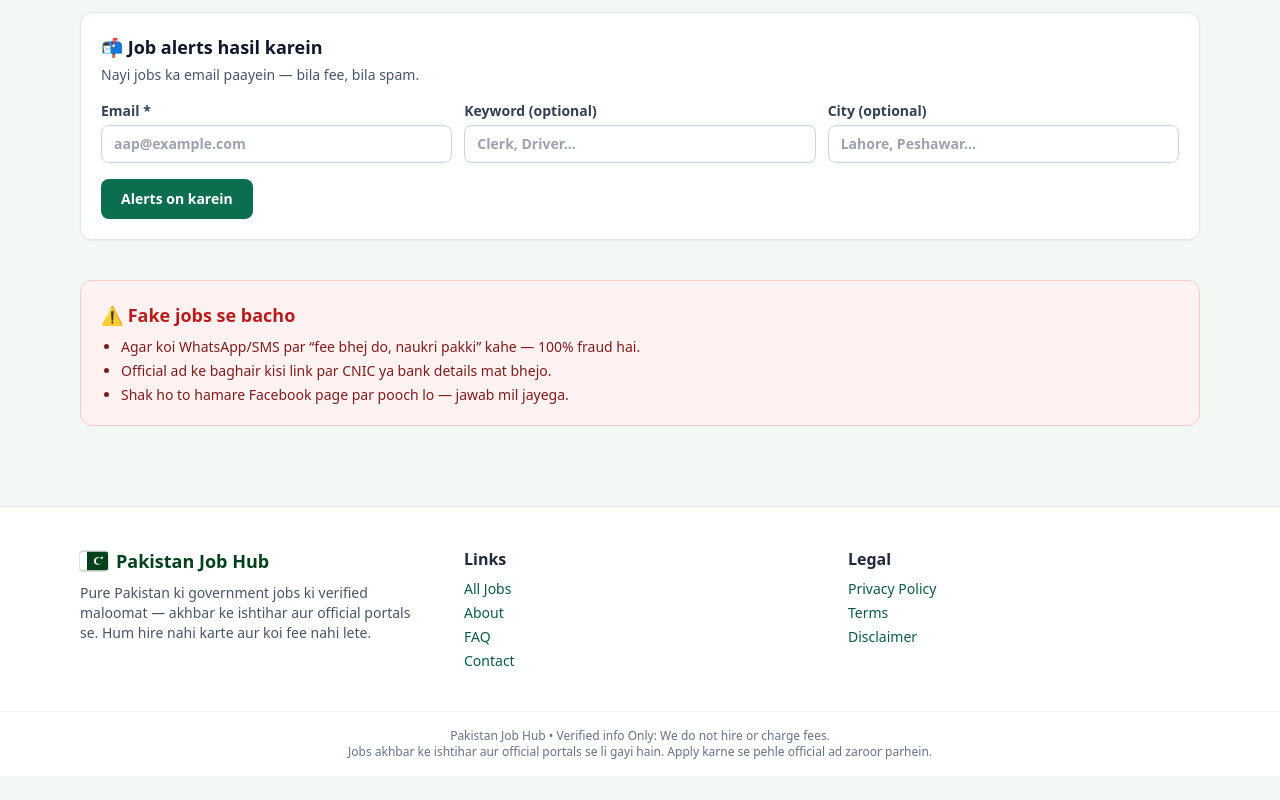
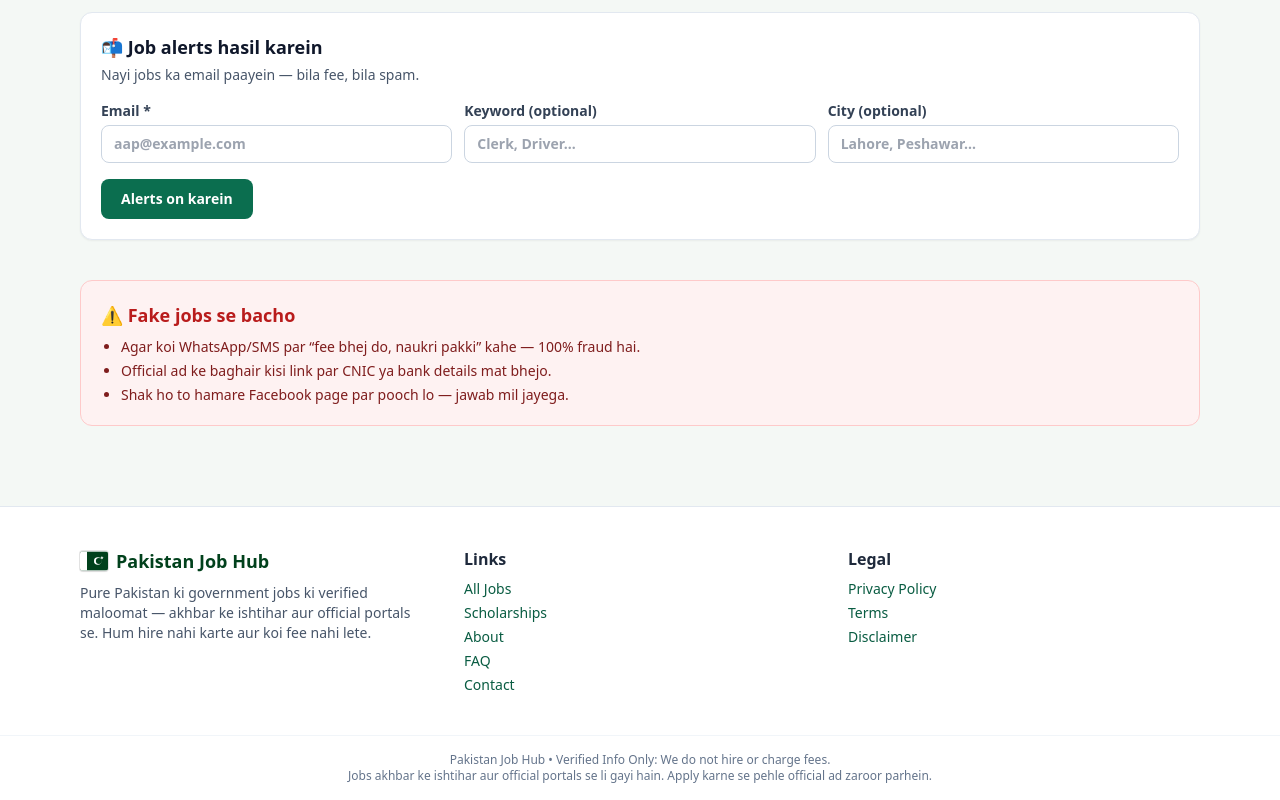
Before and after one commit to pakistanjobhub/jobhub-portal, a Next.js app: page / in a window 1280 px wide. Shown: the part 1885-2685 px from the top of the page. Before the commit the page ends 2661 px from the top, so only its background shows below. Built offline with nearby package versions, Linux system fonts and the light colour scheme; no server answers.

Commit message:
Add Scholarships section (Claude plan)

```diff
--- a/components/Footer.tsx
+++ b/components/Footer.tsx
@@ -16,6 +16,7 @@ export default function Footer() {
           <h3 className="font-bold text-slate-800 dark:text-slate-100">Links</h3>
           <ul className="mt-2 space-y-1 text-sm">
             <li><Link href="/jobs">All Jobs</Link></li>
+            <li><Link href="/scholarships">Scholarships</Link></li>
             <li><Link href="/about">About</Link></li>
             <li><Link href="/faq">FAQ</Link></li>
             <li><Link href="/contact">Contact</Link></li>
@@ -31,7 +32,7 @@ export default function Footer() {
         </nav>
       </div>
       <div className="border-t border-slate-100 px-4 py-4 text-center text-xs text-slate-500 dark:border-slate-700 dark:text-slate-400">
-        Pakistan Job Hub • Verified info Only: We do not hire or charge fees.
+        Pakistan Job Hub • Verified Info Only: We do not hire or charge fees.
         <br />
         Jobs akhbar ke ishtihar aur official portals se li gayi hain. Apply karne se pehle official ad
         zaroor parhein.
```
